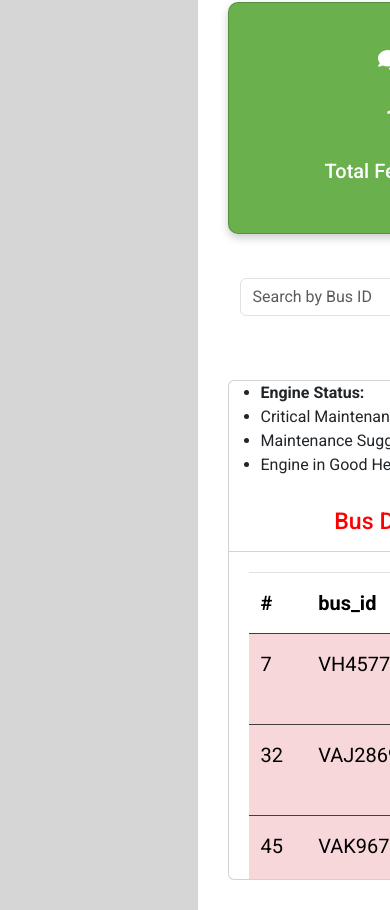
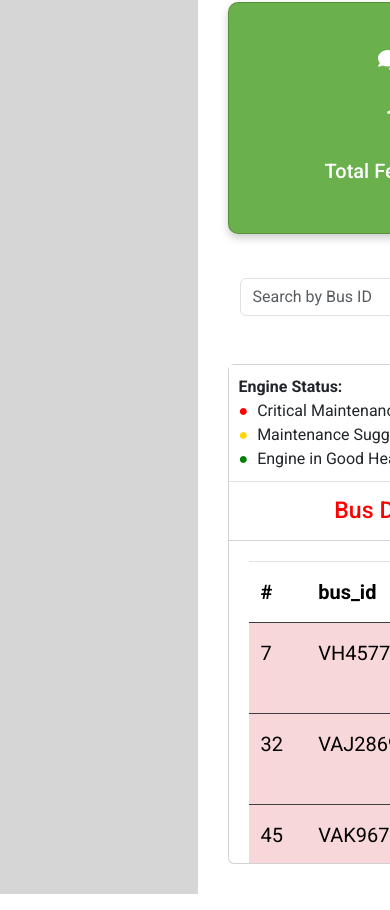
Before and after one commit to gmshimon/Rapid-KL-Competition, a React (Create React App) app in the folder Frontend/: page / in a window 390 px wide. Shown: the part 793-1703 px from the top of the page. Built offline with nearby package versions, Linux system fonts and the light colour scheme.

Commit message:
Update media queries for styling

```diff
--- a/Frontend/src/Component/DashBoard/css/DashBoardTable.css
+++ b/Frontend/src/Component/DashBoard/css/DashBoardTable.css
@@ -50,6 +50,52 @@
   }
 }
 
+@media (max-width: 1100px) {
+  .legend {
+    /* position: absolute;
+    top: 0;
+    right: 1px; */
+    background-color: #fff;
+    padding: 10px;
+    border-bottom: 1px solid #dee2e6;
+  }
+
+  .legend ul {
+    list-style: none;
+    padding: 0;
+    margin: 0;
+  }
+
+  .legend li {
+    display: inline-block;
+    margin: 0 15px 0 0;
+  }
+
+  .legend-red::before {
+    content: '●';
+    color: red;
+    margin-right: 5px;
+  }
+
+  .legend-yellow::before {
+    content: '●';
+    color: gold;
+    margin-right: 5px;
+  }
+
+  .legend-green::before {
+    content: '●';
+    color: green;
+    margin-right: 5px;
+  }
+
+  .input-group {
+    padding: 0px;
+    margin-bottom: 0 !important;
+    overflow-x: auto;
+  }
+}
+
 .card-body.enquiry-table {
   padding: 20px;
   overflow-x: auto;
```
